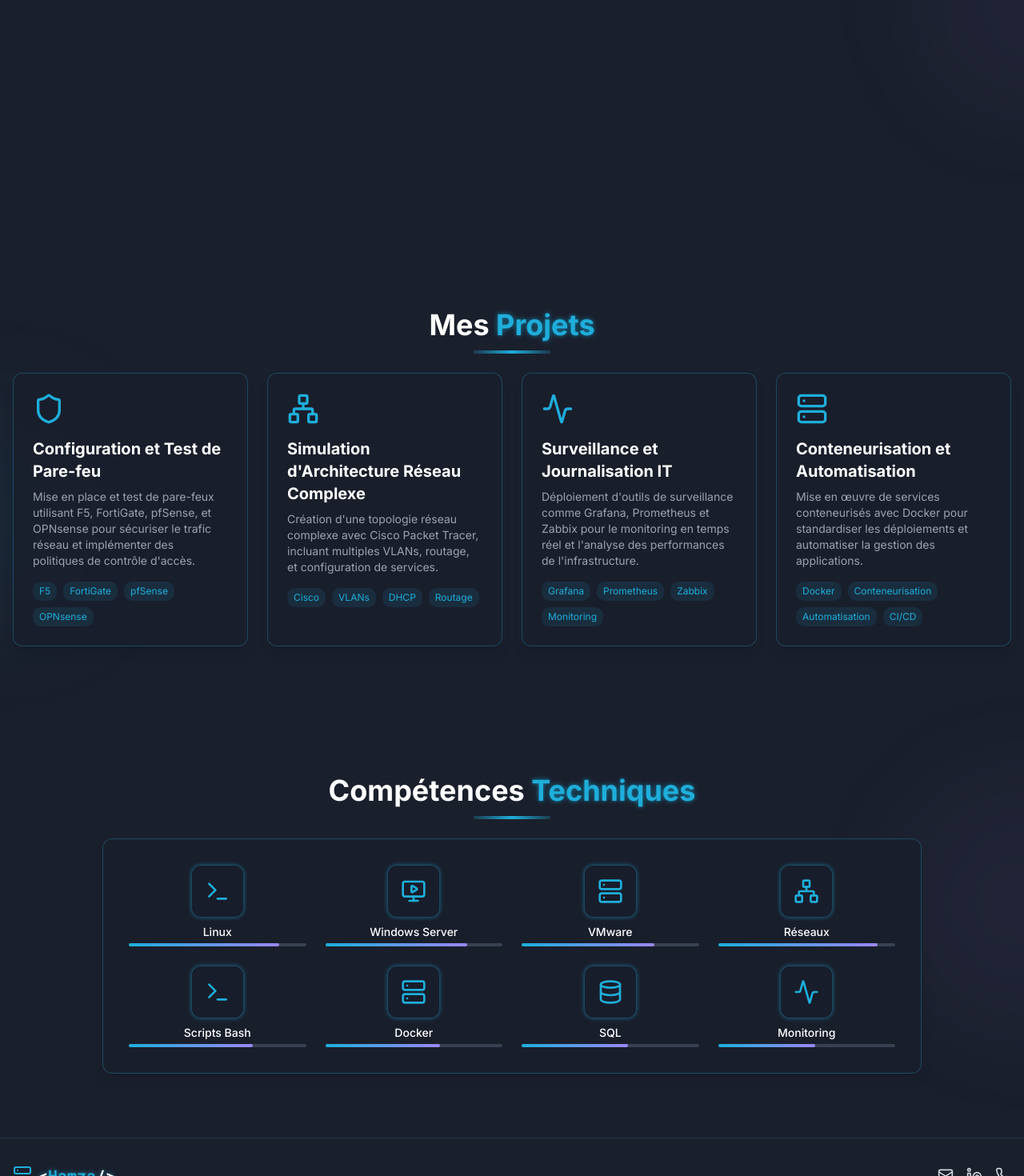
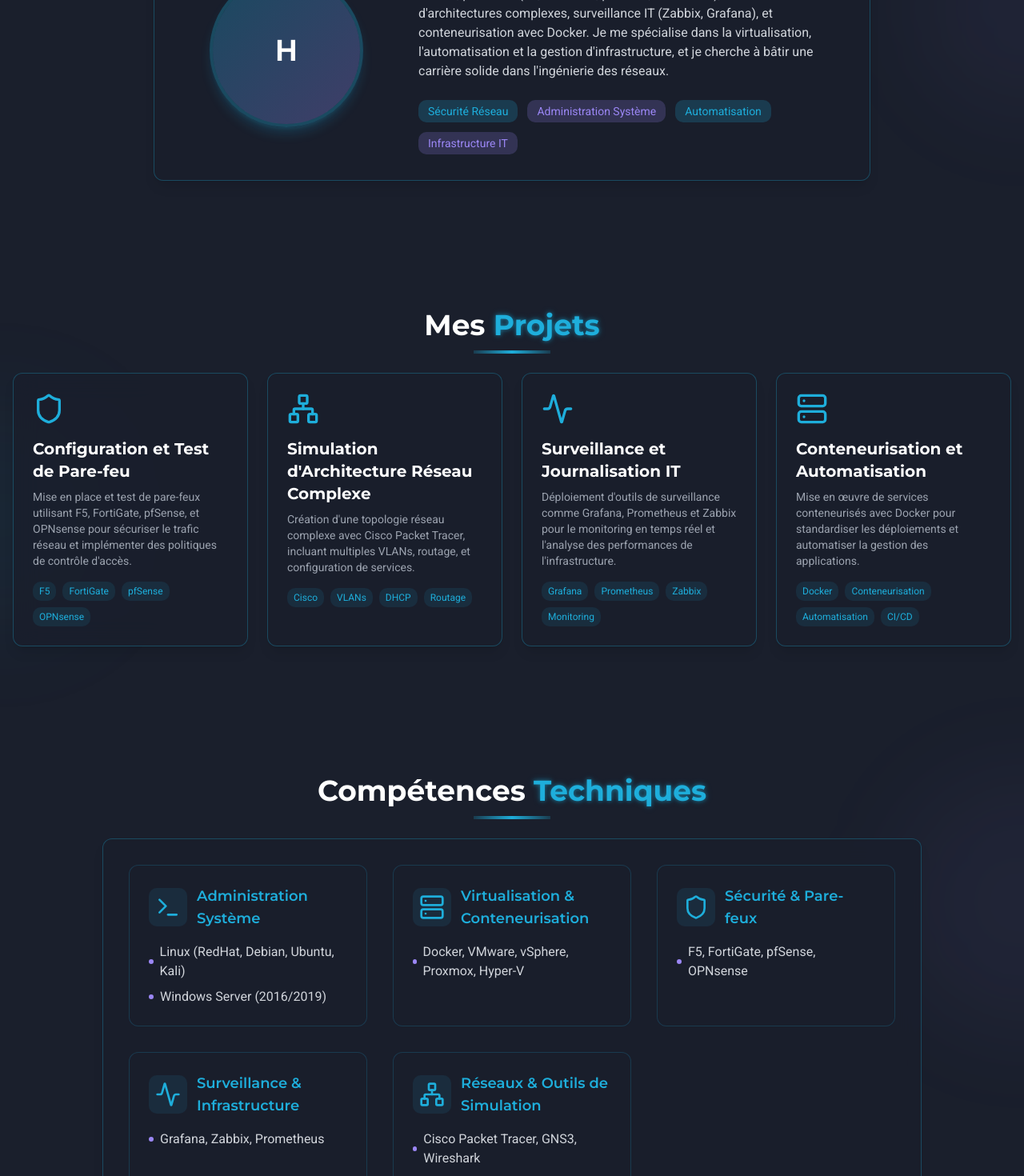
Before and after one commit to erziki22/hamza-portfolio, a React (Vite) app: page / in a window 1280 px wide. Shown: the part 1060-2530 px from the top of the page at 80% size. Built offline with nearby package versions, Linux system fonts and the light colour scheme.

Commit message:
Refactor: Improve styling and content
- Updated fonts for headings and sections.
- Fixed "About Me" section visibility.
- Restructured the skills section.

```diff
--- a/src/components/About.tsx
+++ b/src/components/About.tsx
@@ -11,6 +11,7 @@ const About: React.FC = () => {
       ([entry]) => {
         if (entry.isIntersecting) {
           aboutRef.current?.classList.add('animate-fade-in');
+          aboutRef.current?.classList.remove('opacity-0');
           observer.unobserve(entry.target);
         }
       },
@@ -46,7 +47,7 @@ const About: React.FC = () => {
       <div className="absolute w-64 h-64 rounded-full bg-cyber-purple/5 filter blur-3xl top-1/4 -right-32" aria-hidden="true"></div>
 
       <div className="container mx-auto px-4">
-        <h2 className="section-heading" dangerouslySetInnerHTML={{ __html: aboutHeading }}></h2>
+        <h2 className="section-heading font-montserrat" dangerouslySetInnerHTML={{ __html: aboutHeading }}></h2>
 
         <div
           ref={aboutRef}
@@ -61,7 +62,7 @@ const About: React.FC = () => {
             </div>
 
             <div className="md:w-2/3">
-              <p className="mb-4 text-gray-300">
+              <p className="mb-4 text-gray-300 font-roboto">
                 {aboutText[language]}
               </p>
 
@@ -69,7 +70,7 @@ const About: React.FC = () => {
                 {tags[language].map((tag, index) => (
                   <span
                     key={index}
-                    className={`px-3 py-1 ${index % 2 === 0 ? 'bg-cyber-blue/20 text-cyber-blue' : 'bg-cyber-purple/20 text-cyber-purple'} rounded-md text-sm`}
+                    className={`px-3 py-1 ${index % 2 === 0 ? 'bg-cyber-blue/20 text-cyber-blue' : 'bg-cyber-purple/20 text-cyber-purple'} rounded-md text-sm font-roboto`}
                   >
                     {tag}
                   </span>
--- a/src/components/Hero.tsx
+++ b/src/components/Hero.tsx
@@ -36,12 +36,12 @@ const Hero: React.FC = () => {
       ></div>
 
       <div ref={heroRef} className="container mx-auto text-center z-10 px-4">
-        <h1 className="text-3xl md:text-5xl lg:text-6xl font-bold mb-8">
+        <h1 className="text-3xl md:text-5xl lg:text-6xl font-bold mb-8 font-montserrat">
           <span className="block mb-4">Hi, I'm</span>
           <span className="neon-text">Hamza</span>
         </h1>
 
-        <div className="text-xl md:text-2xl lg:text-3xl mb-8 font-light">
+        <div className="text-xl md:text-2xl lg:text-3xl mb-8 font-medium font-montserrat">
           <TypewriterText
             text="Systems & Network Technician in training"
             className="neon-purple"
--- a/src/components/ProjectCard.tsx
+++ b/src/components/ProjectCard.tsx
@@ -55,12 +55,12 @@ const ProjectCard: React.FC<ProjectCardProps> = ({
       )}
     >
       <div className="mb-4 text-cyber-blue">{icon}</div>
-      <h3 className="text-xl font-bold mb-2">{title}</h3>
-      <p className="text-gray-400 mb-4 text-sm">{description}</p>
+      <h3 className="text-xl font-bold mb-2 font-montserrat">{title}</h3>
+      <p className="text-gray-400 mb-4 text-sm font-roboto">{description}</p>
 
       <div className="flex flex-wrap gap-2 mt-auto">
         {technologies.map((tech, index) => (
-          <span key={index} className="text-xs px-2 py-1 bg-cyber-blue/10 text-cyber-blue rounded-md">
+          <span key={index} className="text-xs px-2 py-1 bg-cyber-blue/10 text-cyber-blue rounded-md font-roboto">
             {tech}
           </span>
         ))}
--- a/src/components/Projects.tsx
+++ b/src/components/Projects.tsx
@@ -67,7 +67,7 @@ const Projects: React.FC = () => {
       <div className="absolute w-72 h-72 rounded-full bg-cyber-blue/5 filter blur-3xl -left-36 top-1/3" aria-hidden="true"></div>
 
       <div className="container mx-auto px-4">
-        <h2 className="section-heading">
+        <h2 className="section-heading font-montserrat">
           {language === 'fr' ? 'Mes ' : 'My '}<span className="neon-text">{language === 'fr' ? 'Projets' : 'Projects'}</span>
         </h2>
 
--- a/src/components/Skills.tsx
+++ b/src/components/Skills.tsx
@@ -1,12 +1,12 @@
 
 import React from 'react';
-import SkillIcon from './SkillIcon';
 import {
   Terminal,
   Database,
   Network,
   Server,
-  Code,
+  Monitor,
+  Shield,
   Laptop,
   MonitorPlay,
   Activity
@@ -16,26 +16,60 @@ import { useLanguage } from '../contexts/LanguageContext';
 const Skills: React.FC = () => {
   const { language } = useLanguage();
 
-  const skills = {
+  const skillCategories = {
     fr: [
-      { name: 'Linux', icon: <Terminal className="w-8 h-8 text-cyber-blue" />, level: 85, delay: 0 },
-      { name: 'Windows Server', icon: <MonitorPlay className="w-8 h-8 text-cyber-blue" />, level: 80, delay: 100 },
-      { name: 'VMware', icon: <Server className="w-8 h-8 text-cyber-blue" />, level: 75, delay: 200 },
-      { name: 'Réseaux', icon: <Network className="w-8 h-8 text-cyber-blue" />, level: 90, delay: 300 },
-      { name: 'Scripts Bash', icon: <Terminal className="w-8 h-8 text-cyber-blue" />, level: 70, delay: 400 },
-      { name: 'Docker', icon: <Server className="w-8 h-8 text-cyber-blue" />, level: 65, delay: 500 },
-      { name: 'SQL', icon: <Database className="w-8 h-8 text-cyber-blue" />, level: 60, delay: 600 },
-      { name: 'Monitoring', icon: <Activity className="w-8 h-8 text-cyber-blue" />, level: 55, delay: 700 },
+      {
+        title: "Administration Système",
+        icon: <Terminal className="w-8 h-8 text-cyber-blue" />,
+        skills: ["Linux (RedHat, Debian, Ubuntu, Kali)", "Windows Server (2016/2019)"]
+      },
+      {
+        title: "Virtualisation & Conteneurisation",
+        icon: <Server className="w-8 h-8 text-cyber-blue" />,
+        skills: ["Docker, VMware, vSphere, Proxmox, Hyper-V"]
+      },
+      {
+        title: "Sécurité & Pare-feux",
+        icon: <Shield className="w-8 h-8 text-cyber-blue" />,
+        skills: ["F5, FortiGate, pfSense, OPNsense"]
+      },
+      {
+        title: "Surveillance & Infrastructure",
+        icon: <Activity className="w-8 h-8 text-cyber-blue" />,
+        skills: ["Grafana, Zabbix, Prometheus"]
+      },
+      {
+        title: "Réseaux & Outils de Simulation",
+        icon: <Network className="w-8 h-8 text-cyber-blue" />,
+        skills: ["Cisco Packet Tracer, GNS3, Wireshark"]
+      }
     ],
     en: [
-      { name: 'Linux', icon: <Terminal className="w-8 h-8 text-cyber-blue" />, level: 85, delay: 0 },
-      { name: 'Windows Server', icon: <MonitorPlay className="w-8 h-8 text-cyber-blue" />, level: 80, delay: 100 },
-      { name: 'VMware', icon: <Server className="w-8 h-8 text-cyber-blue" />, level: 75, delay: 200 },
-      { name: 'Networking', icon: <Network className="w-8 h-8 text-cyber-blue" />, level: 90, delay: 300 },
-      { name: 'Bash Scripting', icon: <Terminal className="w-8 h-8 text-cyber-blue" />, level: 70, delay: 400 },
-      { name: 'Docker', icon: <Server className="w-8 h-8 text-cyber-blue" />, level: 65, delay: 500 },
-      { name: 'SQL', icon: <Database className="w-8 h-8 text-cyber-blue" />, level: 60, delay: 600 },
-      { name: 'Monitoring', icon: <Activity className="w-8 h-8 text-cyber-blue" />, level: 55, delay: 700 },
+      {
+        title: "System Administration",
+        icon: <Terminal className="w-8 h-8 text-cyber-blue" />,
+        skills: ["Linux (RedHat, Debian, Ubuntu, Kali)", "Windows Server (2016/2019)"]
+      },
+      {
+        title: "Virtualization & Containerization",
+        icon: <Server className="w-8 h-8 text-cyber-blue" />,
+        skills: ["Docker, VMware, vSphere, Proxmox, Hyper-V"]
+      },
+      {
+        title: "Security & Firewalls",
+        icon: <Shield className="w-8 h-8 text-cyber-blue" />,
+        skills: ["F5, FortiGate, pfSense, OPNsense"]
+      },
+      {
+        title: "Monitoring & Infrastructure",
+        icon: <Activity className="w-8 h-8 text-cyber-blue" />,
+        skills: ["Grafana, Zabbix, Prometheus"]
+      },
+      {
+        title: "Networking & Simulation Tools",
+        icon: <Network className="w-8 h-8 text-cyber-blue" />,
+        skills: ["Cisco Packet Tracer, GNS3, Wireshark"]
+      }
     ]
   };
 
@@ -50,15 +84,31 @@ const Skills: React.FC = () => {
         </h2>
 
         <div className="glass-card p-8 max-w-5xl mx-auto">
-          <div className="grid grid-cols-2 sm:grid-cols-3 md:grid-cols-4 gap-6">
-            {skills[language].map((skill, index) => (
-              <SkillIcon
+          <div className="grid grid-cols-1 md:grid-cols-2 lg:grid-cols-3 gap-8">
+            {skillCategories[language].map((category, index) => (
+              <div
                 key={index}
-                name={skill.name}
-                icon={skill.icon}
-                level={skill.level}
-                delay={skill.delay}
-              />
+                className="bg-cyber-dark/50 rounded-lg p-6 border border-cyber-blue/20 hover:border-cyber-blue/40 transition-all"
+                data-aos="fade-up"
+                data-aos-delay={index * 100}
+              >
+                <div className="flex items-center mb-4 gap-3">
+                  <div className="p-2 rounded-md bg-cyber-blue/10">
+                    {category.icon}
+                  </div>
+                  <h3 className="text-lg font-semibold text-cyber-blue font-montserrat">
+                    {category.title}
+                  </h3>
+                </div>
+                <ul className="space-y-2 font-roboto">
+                  {category.skills.map((skill, i) => (
+                    <li key={i} className="flex items-center gap-2 text-gray-300">
+                      <span className="w-1.5 h-1.5 rounded-full bg-cyber-purple"></span>
+                      {skill}
+                    </li>
+                  ))}
+                </ul>
+              </div>
             ))}
           </div>
         </div>
--- a/src/index.css
+++ b/src/index.css
@@ -1,3 +1,5 @@
+
+@import url('https://fonts.googleapis.com/css2?family=Inter:wght@300;400;500;600;700&family=Montserrat:wght@400;500;600;700;800&family=Poppins:wght@400;500;600;700&family=Roboto:wght@300;400;500;700&display=swap');
 
 @tailwind base;
 @tailwind components;
@@ -74,7 +76,7 @@
   }
 
   .section-heading {
-    @apply text-3xl md:text-4xl font-bold mb-6 text-center relative pb-4;
+    @apply text-3xl md:text-4xl font-bold mb-6 text-center relative pb-4 font-montserrat;
   }
 
   .section-heading::after {
--- a/tailwind.config.ts
+++ b/tailwind.config.ts
@@ -21,6 +21,9 @@ export default {
 		extend: {
 			fontFamily: {
 				inter: ['Inter', 'sans-serif'],
+				montserrat: ['Montserrat', 'sans-serif'],
+				poppins: ['Poppins', 'sans-serif'],
+				roboto: ['Roboto', 'sans-serif'],
 				mono: ['Roboto Mono', 'monospace'],
 			},
 			colors: {
```
